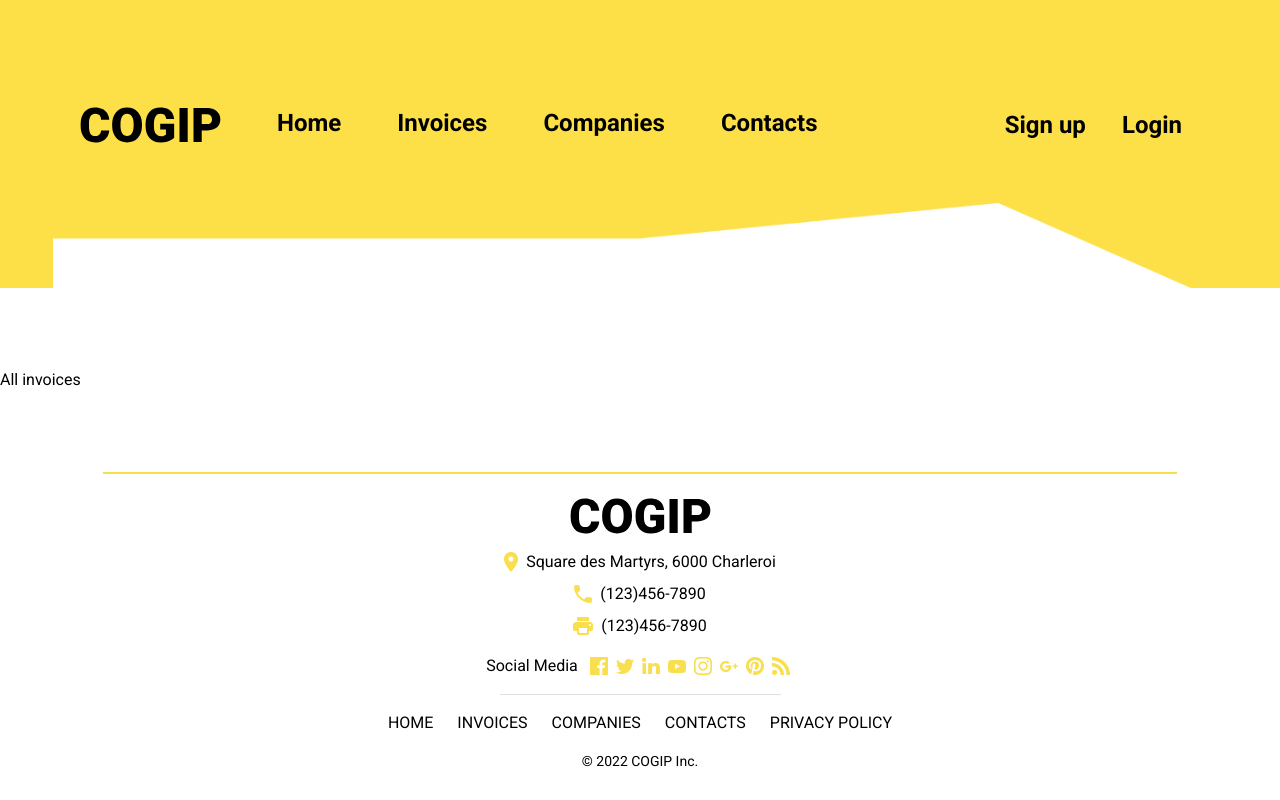
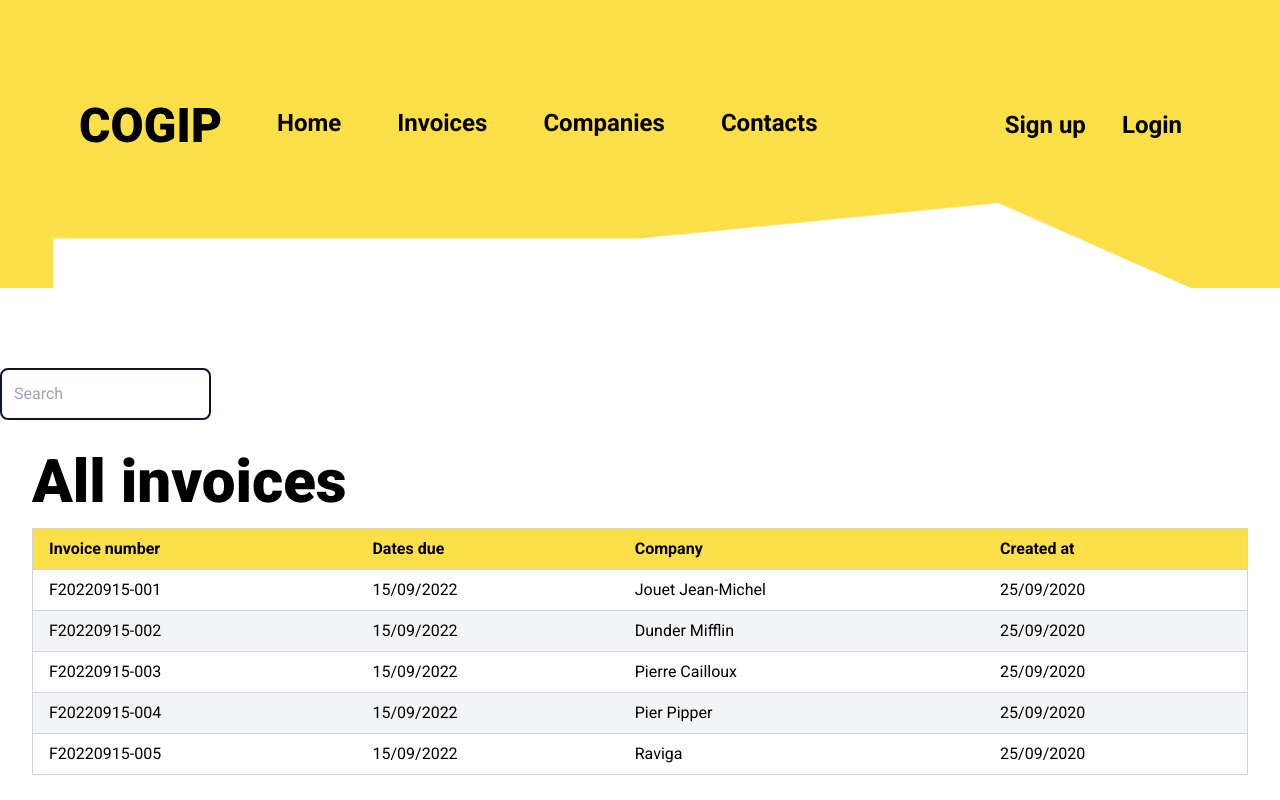
Before and after one commit to Justine-Frigo/Cogip_project_frontend, a Vue app: page /invoices in a window 1280 px wide. Shown: the top 800 px of the page. Built offline with nearby package versions, Linux system fonts and the light colour scheme.

Commit message:
search bar + invoices

```diff
--- /dev/null
+++ b/src/components/AllInvoices.vue
@@ -0,0 +1,64 @@
+<template>
+ <div class="p-8">
+    <h3 class="text-6xl font-extrabold mb-4 ">All invoices</h3>
+    <table class="min-w-full bg-white border border-gray-300">
+      <thead class="bg-yellow-300">
+        <tr>
+          <th class="py-2 px-4 border-b border-gray-300 text-left">Invoice number</th>
+          <th class="py-2 px-4 border-b border-gray-300 text-left">Dates due</th>
+          <th class="py-2 px-4 border-b border-gray-300 text-left">Company</th>
+          <th class="py-2 px-4 border-b border-gray-300 text-left">Created at</th>
+        </tr>
+      </thead>
+      <tbody>
+        <tr class="odd:bg-white even:bg-gray-100">
+          <td class="py-2 px-4 border-b border-gray-300">F20220915-001</td>
+          <td class="py-2 px-4 border-b border-gray-300">15/09/2022</td>
+          <td class="py-2 px-4 border-b border-gray-300">Jouet Jean-Michel</td>
+          <td class="py-2 px-4 border-b border-gray-300">25/09/2020</td>
+        </tr>
+        <tr class="odd:bg-white even:bg-gray-100">
+          <td class="py-2 px-4 border-b border-gray-300">F20220915-002</td>
+          <td class="py-2 px-4 border-b border-gray-300">15/09/2022</td>
+          <td class="py-2 px-4 border-b border-gray-300">Dunder Mifflin</td>
+          <td class="py-2 px-4 border-b border-gray-300">25/09/2020</td>
+        </tr>
+        <tr class="odd:bg-white even:bg-gray-100">
+          <td class="py-2 px-4 border-b border-gray-300">F20220915-003</td>
+          <td class="py-2 px-4 border-b border-gray-300">15/09/2022</td>
+          <td class="py-2 px-4 border-b border-gray-300">Pierre Cailloux</td>
+          <td class="py-2 px-4 border-b border-gray-300">25/09/2020</td>
+        </tr>
+        <tr class="odd:bg-white even:bg-gray-100">
+          <td class="py-2 px-4 border-b border-gray-300">F20220915-004</td>
+          <td class="py-2 px-4 border-b border-gray-300">15/09/2022</td>
+          <td class="py-2 px-4 border-b border-gray-300">Pier Pipper</td>
+          <td class="py-2 px-4 border-b border-gray-300">25/09/2020</td>
+        </tr>
+        <tr class="odd:bg-white even:bg-gray-100">
+          <td class="py-2 px-4 border-b border-gray-300">F20220915-005</td>
+          <td class="py-2 px-4 border-b border-gray-300">15/09/2022</td>
+          <td class="py-2 px-4 border-b border-gray-300">Raviga</td>
+          <td class="py-2 px-4 border-b border-gray-300">25/09/2020</td>
+        </tr>
+      </tbody>
+    </table>
+  </div>
+</template>
+
+<script>
+  export default {
+    name: 'AllInvoices',
+    data() {
+      return {}
+    },
+    computed: {},
+    mounted() {},
+    methods: {}
+  }
+</script>
+
+<!-- Add "scoped" attribute to limit CSS to this component only -->
+<style>
+
+</style>
--- /dev/null
+++ b/src/components/SearchBar.vue
@@ -0,0 +1,24 @@
+<template>
+  <div>   <input class="border-solid border-2 border-slate-900 rounded-lg p-3"
+      type="text"
+      v-model="searchQuery"
+      placeholder="Search"
+    /></div>
+</template>
+
+<script>
+  export default {
+    name: 'SearchBar',
+    data() {
+      return {}
+    },
+    computed: {},
+    mounted() {},
+    methods: {}
+  }
+</script>
+
+<!-- Add "scoped" attribute to limit CSS to this component only -->
+<style>
+
+</style>
--- a/src/views/HomeView.vue
+++ b/src/views/HomeView.vue
@@ -12,7 +12,7 @@
 </template>
 <script>
 import LastContacts from '@/components/LastContacts.vue';
-import LastInvoices from '../components/LastInvoices.vue';
+import LastInvoices from '@/components/LastInvoices.vue';
 import LastCompanies from '@/components/LastCompanies.vue';
 
 export default {
--- a/src/views/InvoicesView.vue
+++ b/src/views/InvoicesView.vue
@@ -1,10 +1,20 @@
 <template>
-  <div>All invoices</div>
+  <div>
+    <SearchBar/>
+    <AllInvoices/>
+  </div>
 </template>
 
 <script>
+import SearchBar from '@/components/SearchBar.vue';
+import AllInvoices from '@/components/AllInvoices.vue';
+
   export default {
     name: 'InvoicesView',
+    components:{
+      AllInvoices,
+      SearchBar,
+    },
     data() {
       return {}
     },
```
